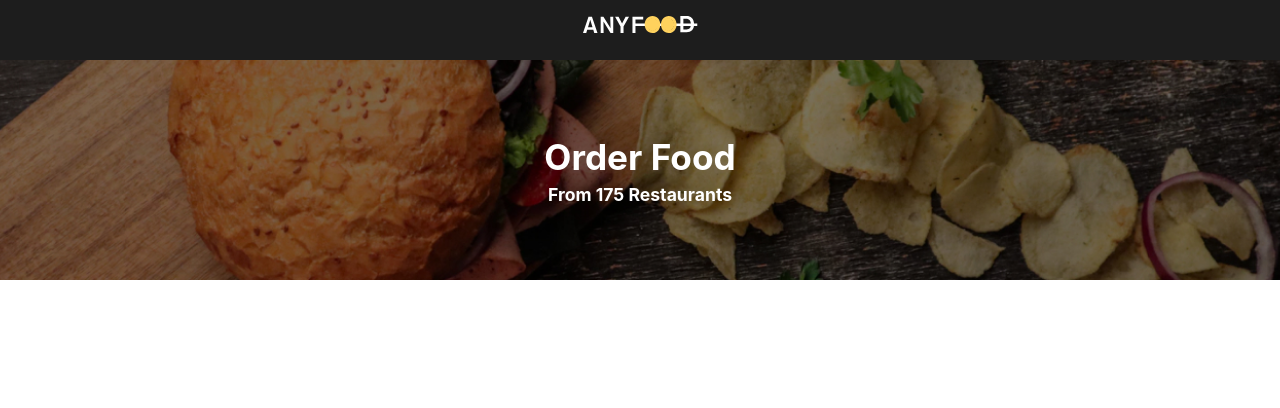
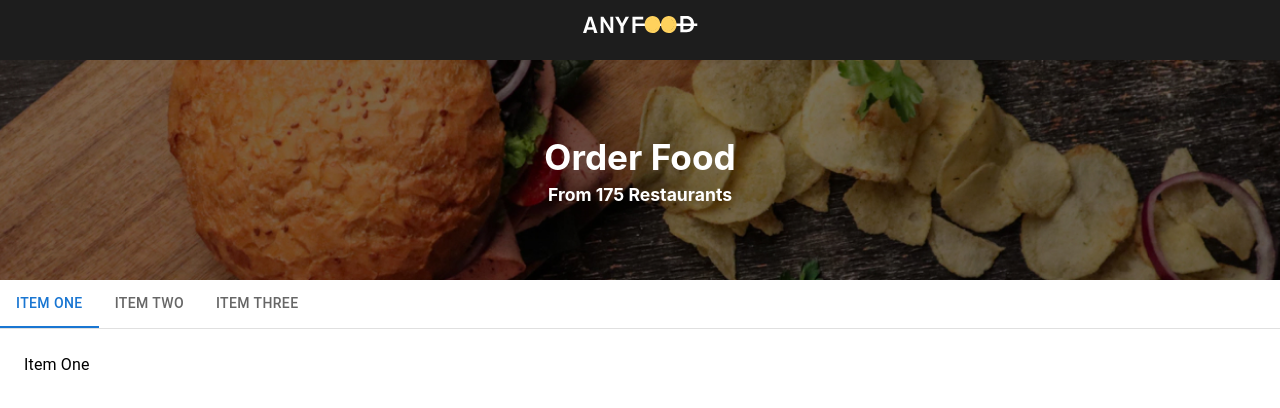
Before and after one commit to drmrhdt/delivery-app, a React (Create React App) app: page / in a window 1280 px wide. Shown: the top 408 px of the page. Built offline with nearby package versions, Linux system fonts and the light colour scheme.

Commit message:
feat: add material ui library, add tabs component

```diff
--- a/package.json
+++ b/package.json
@@ -3,6 +3,9 @@
   "version": "0.1.0",
   "private": true,
   "dependencies": {
+    "@emotion/react": "^11.7.1",
+    "@emotion/styled": "^11.6.0",
+    "@mui/material": "^5.4.1",
     "@testing-library/jest-dom": "^5.16.2",
     "@testing-library/react": "^12.1.2",
     "@testing-library/user-event": "^13.5.0",
--- a/src/App.tsx
+++ b/src/App.tsx
@@ -1,8 +1,26 @@
-import React from 'react';
-import logo from './assets/logo.svg';
-import './App.scss';
+import React from "react";
+import logo from "./assets/logo.svg";
+import "./App.scss";
+
+import Tabs from "@mui/material/Tabs";
+import Tab from "@mui/material/Tab";
+import Box from "@mui/material/Box";
+import TabPanel from "./components/TabPanel";
 
 function App() {
+  const [value, setValue] = React.useState(0);
+
+  const handleChange = (event: any, newValue: any) => {
+    setValue(newValue);
+  };
+
+  const a11yProps = (index: any) => {
+    return {
+      id: `simple-tab-${index}`,
+      "aria-controls": `simple-tabpanel-${index}`,
+    };
+  };
+
   return (
     <div className="App">
       <header className="App-header">
@@ -15,11 +33,29 @@ function App() {
       <div className="banner">
         <div className="banner__container">
           <h1 className="banner__logo">Order Food</h1>
-        <b>
-        From 175 Restaurants
-        </b>
+          <b>From 175 Restaurants</b>
         </div>
       </div>
+      <Box sx={{ borderBottom: 1, borderColor: "divider" }}>
+        <Tabs
+          value={value}
+          onChange={handleChange}
+          aria-label="basic tabs example"
+        >
+          <Tab label="Item One" {...a11yProps(0)} />
+          <Tab label="Item Two" {...a11yProps(1)} />
+          <Tab label="Item Three" {...a11yProps(2)} />
+        </Tabs>
+      </Box>
+      <TabPanel value={value} index={0}>
+        Item One
+      </TabPanel>
+      <TabPanel value={value} index={1}>
+        Item Two
+      </TabPanel>
+      <TabPanel value={value} index={2}>
+        Item Three
+      </TabPanel>
     </div>
   );
 }
--- /dev/null
+++ b/src/components/TabPanel.tsx
@@ -0,0 +1,31 @@
+import Typography from '@mui/material/Typography';
+import Box from '@mui/material/Box';
+import PropTypes from 'prop-types';
+
+TabPanel.propTypes = {
+    children: PropTypes.node,
+    index: PropTypes.number.isRequired,
+    value: PropTypes.number.isRequired,
+  };
+
+function TabPanel(props:any) {
+    const { children, value, index, ...other } = props;
+
+    return (
+      <div
+        role="tabpanel"
+        hidden={value !== index}
+        id={`simple-tabpanel-${index}`}
+        aria-labelledby={`simple-tab-${index}`}
+        {...other}
+      >
+        {value === index && (
+          <Box sx={{ p: 3 }}>
+            <Typography>{children}</Typography>
+          </Box>
+        )}
+      </div>
+    );
+  }
+
+  export default TabPanel
```
Also changed, not shown: 1 other file (tests, documents, lock files or other folders). Lines whose indentation alone changed are shown as unchanged.
